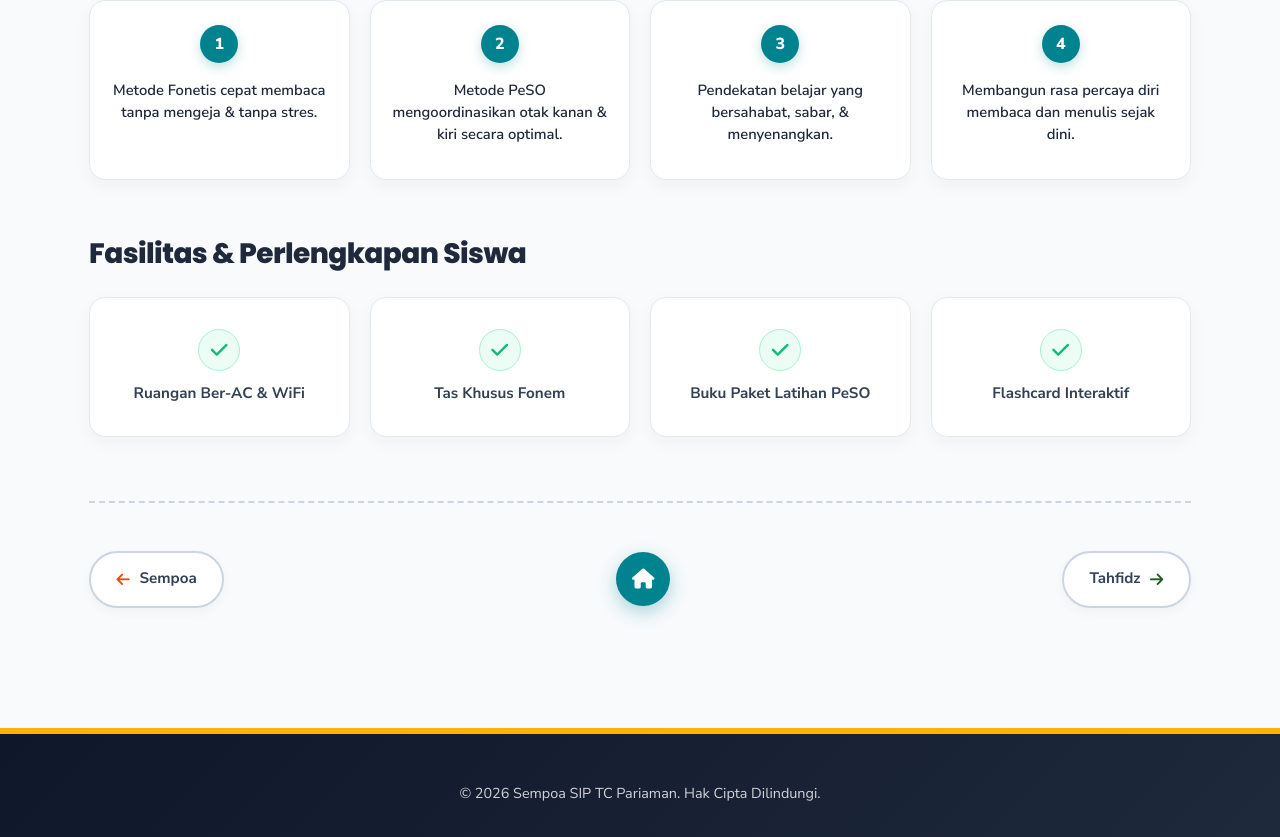
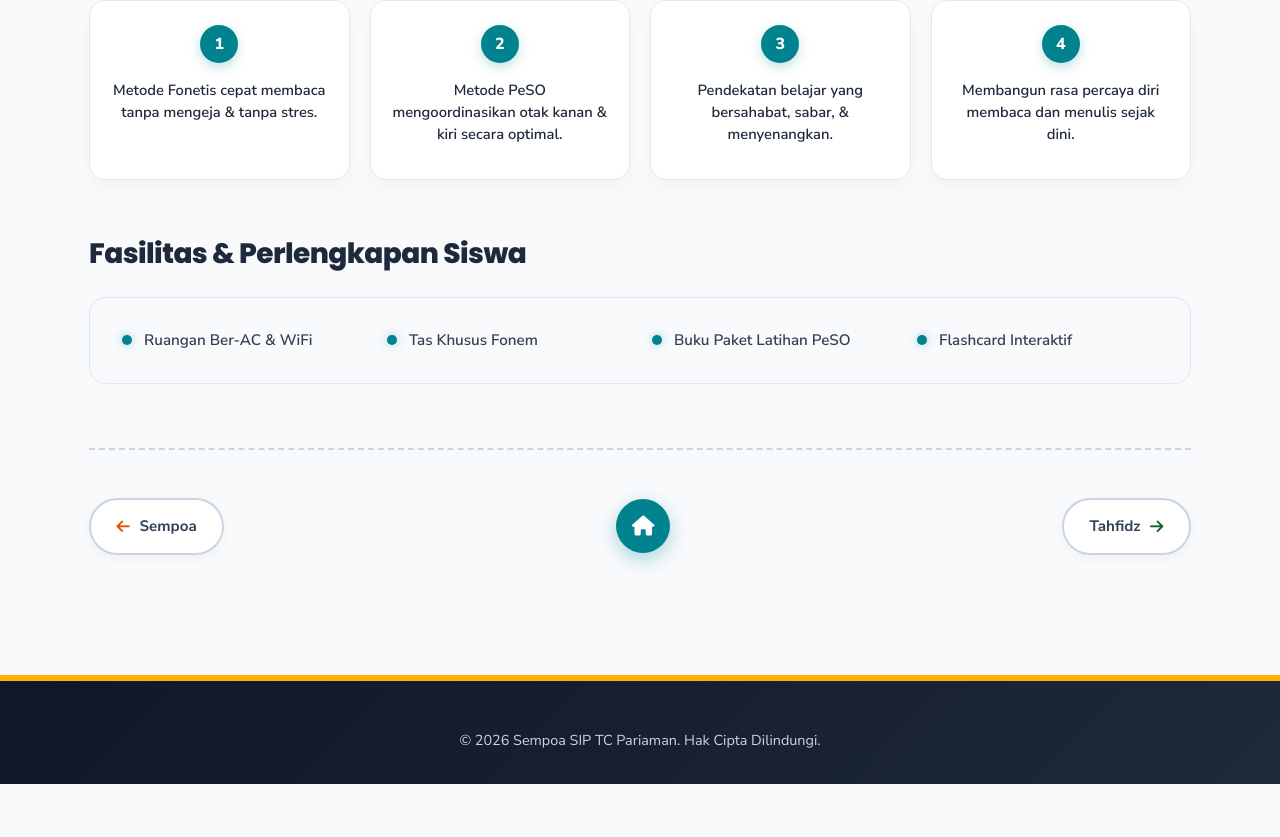
Before and after one commit to Aldi8867/web-sempoa-sip-pariaman, a React (Vite) app in the folder frontend/: page /program/fonem in a window 1280 px wide. Shown: the part 770-1607 px from the top of the page. After the commit the page ends 1554 px from the top, so only its background shows below. Built offline with nearby package versions, Linux system fonts and the light colour scheme.

Commit message:
style: redesign Fasilitas section to be a clean, modern grid with minimalist bullet points instead of bulky icon cards

```diff
--- a/frontend/src/pages/public/ProgramDetailPage.tsx
+++ b/frontend/src/pages/public/ProgramDetailPage.tsx
@@ -333,47 +333,42 @@ export const ProgramDetailPage: React.FC = () => {
           </div>
         </section>
 
-        {/* 3. Fasilitas & Perlengkapan Siswa (KOTAK-KOTAK MENYAMPING HORIZONAL) */}
+        {/* 3. Fasilitas & Perlengkapan Siswa (CLEAN MODERN BULLET POINTS) */}
         <section style={{ marginBottom: '4rem' }}>
           <h2 style={{ fontSize: '1.75rem', fontWeight: 800, color: 'var(--color-text-dark)', marginBottom: '1.5rem' }}>
             Fasilitas & Perlengkapan Siswa
           </h2>
-          <div style={{ display: 'grid', gridTemplateColumns: 'repeat(4, 1fr)', gap: '1.25rem' }}>
+          <div
+            style={{
+              background: '#f8fafc',
+              borderRadius: '16px',
+              padding: '2rem',
+              border: '1px solid #e2e8f0',
+              display: 'grid',
+              gridTemplateColumns: 'repeat(auto-fit, minmax(200px, 1fr))',
+              gap: '1.5rem',
+            }}
+          >
             {data.facilities.map((fac, idx) => (
               <div
                 key={idx}
                 style={{
-                  background: '#fff',
-                  borderRadius: '16px',
-                  padding: '1.5rem 1.25rem',
-                  border: '1px solid #e2e8f0',
-                  boxShadow: '0 6px 18px rgba(0,0,0,0.04)',
                   display: 'flex',
-                  flexDirection: 'column',
                   alignItems: 'center',
-                  justifyContent: 'center',
-                  textAlign: 'center',
                   gap: '0.75rem',
-                  minHeight: '140px',
                 }}
               >
                 <div
                   style={{
-                    width: '42px',
-                    height: '42px',
+                    width: '10px',
+                    height: '10px',
                     borderRadius: '50%',
-                    background: '#ecfdf5',
-                    color: '#10b981',
-                    display: 'flex',
-                    alignItems: 'center',
-                    justifyContent: 'center',
-                    fontSize: '1.2rem',
-                    border: '1px solid #a7f3d0',
+                    background: data.color,
+                    boxShadow: `0 0 8px ${data.color}60`,
+                    flexShrink: 0,
                   }}
-                >
-                  <i className="fas fa-check"></i>
-                </div>
-                <span style={{ fontWeight: 700, fontSize: '0.95rem', color: '#334155', lineHeight: 1.4 }}>{fac}</span>
+                />
+                <span style={{ fontWeight: 600, fontSize: '0.95rem', color: '#334155', lineHeight: 1.4 }}>{fac}</span>
               </div>
             ))}
           </div>
```
